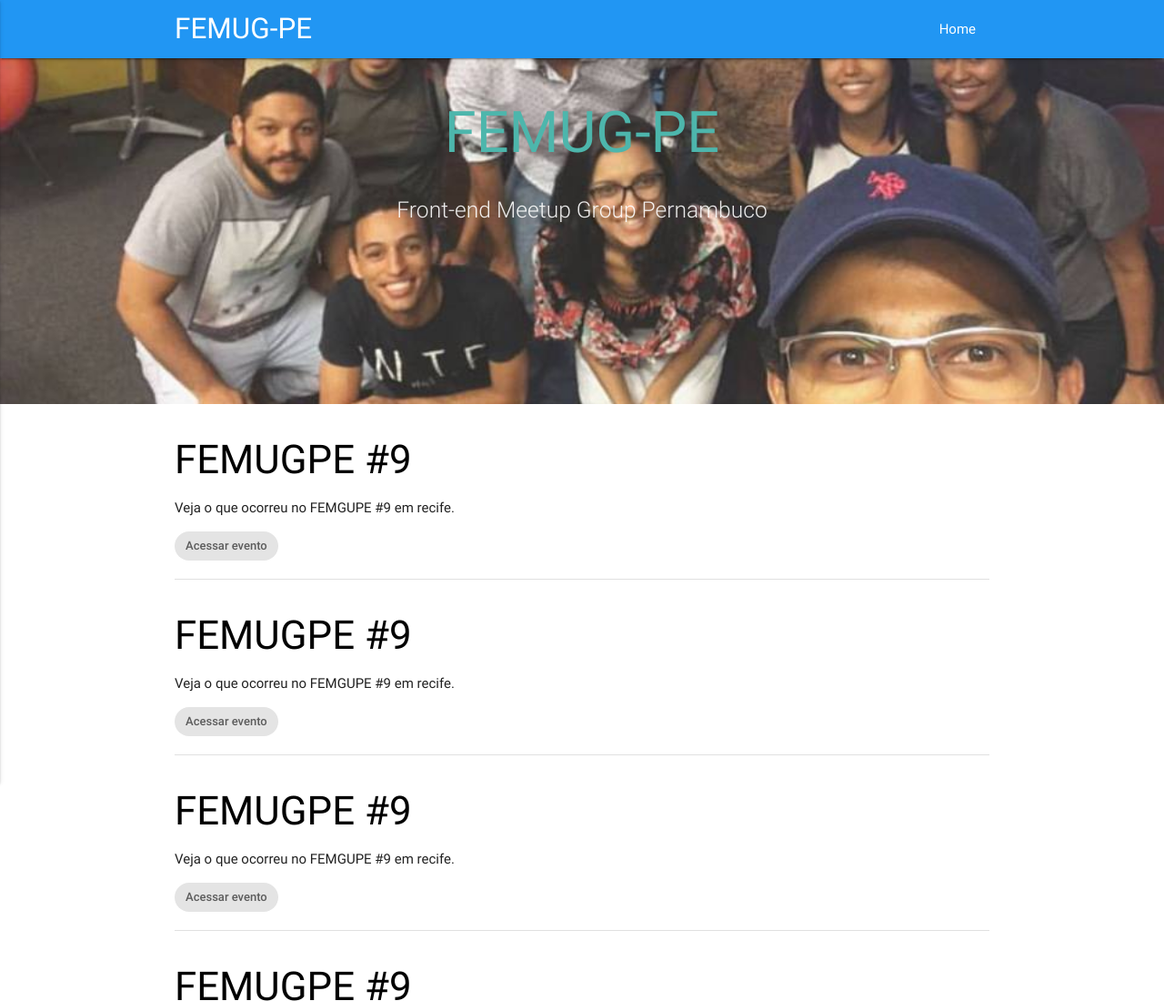
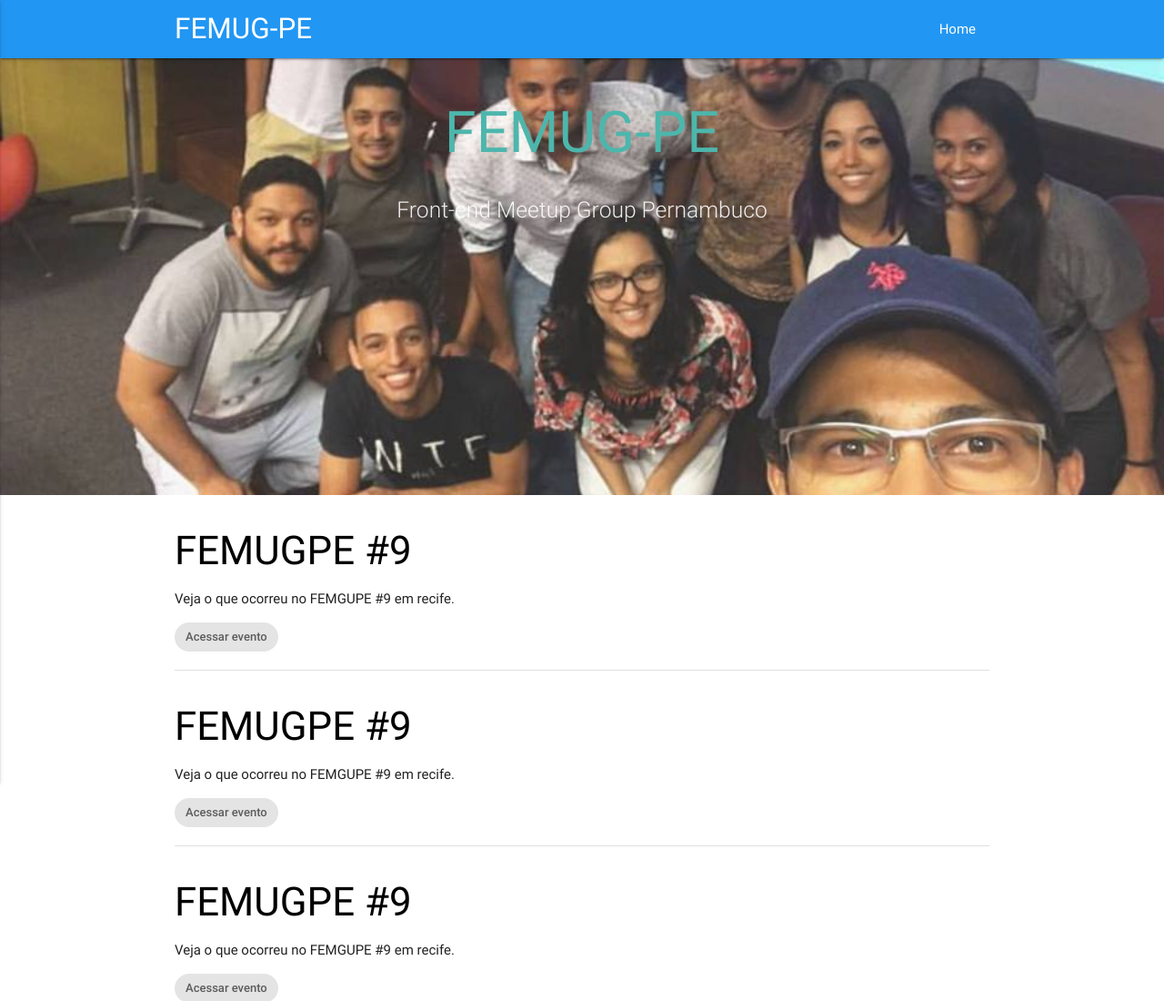
Before and after one commit to FEMUGPE/femugpe.github.io, a plain HTML site: page index.html in a window 1280 px wide. Shown: the top 1100 px of the page at 91% size. Drawn offline with nearby package versions, Linux system fonts and the light colour scheme.

Commit message:
aumentando altura

```diff
--- a/css/styles.css
+++ b/css/styles.css
@@ -4,3 +4,9 @@
   height: auto;
   color: rgba(255,255,255,.9);
 }
+
+@media(min-width: 968px) {
+  .parallax-container {
+    min-height: 480px;
+  }
+}
```
